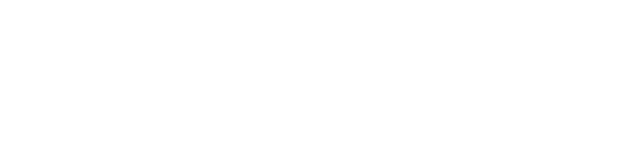
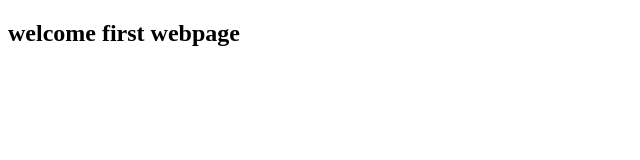
Before and after one commit to anjani107/Pratice3-, a plain HTML site: page index.html in a window 1280 px wide. Shown: the whole page, without its empty margins (0-640 px from the left). Drawn offline with Linux system fonts and the light colour scheme.

Commit message:
add html code in index.html

```diff
--- a/index.html
+++ b/index.html
@@ -7,6 +7,6 @@
     <title>Document</title>
 </head>
 <body>
-
+    <h2>welcome first webpage </h2>
 </body>
 </html>
```
